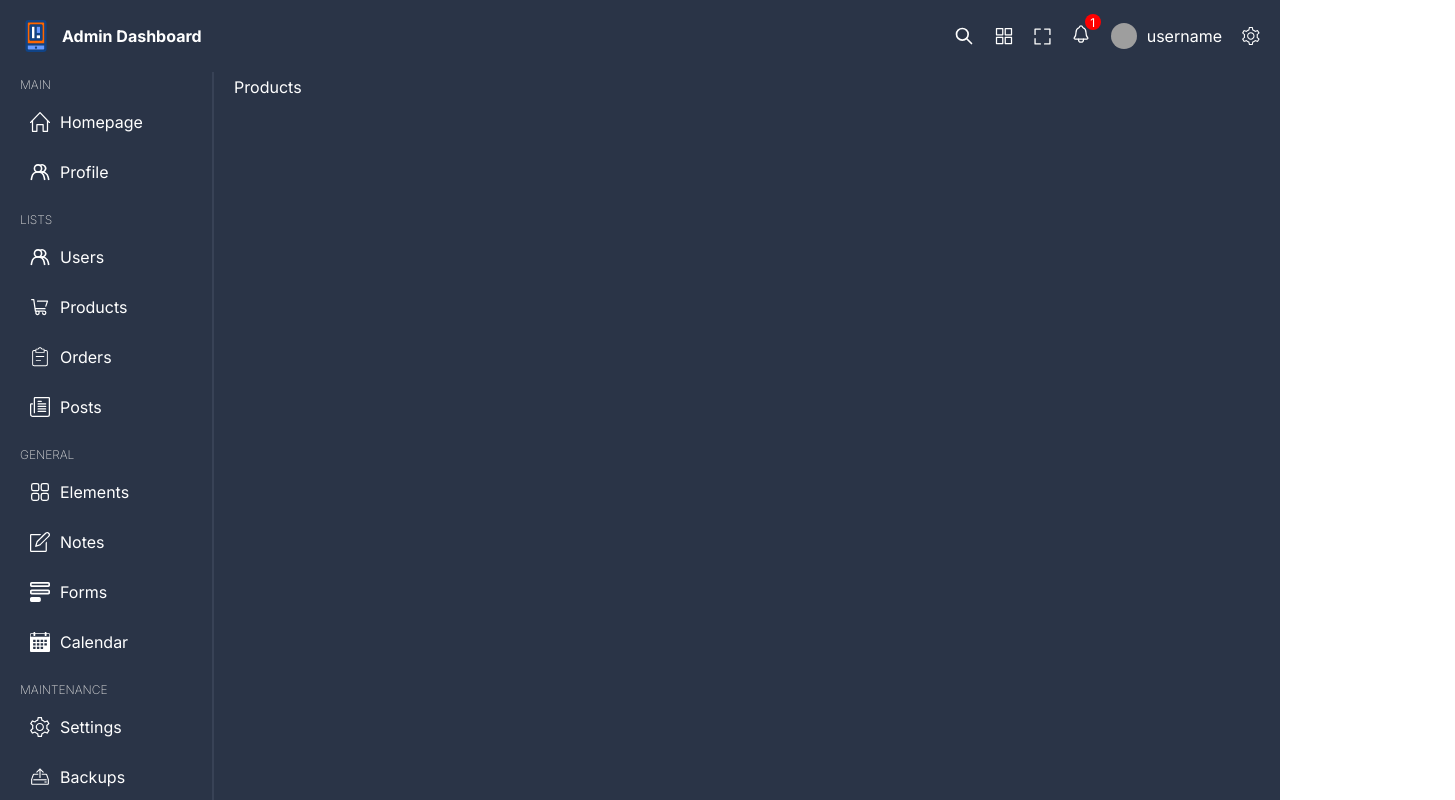
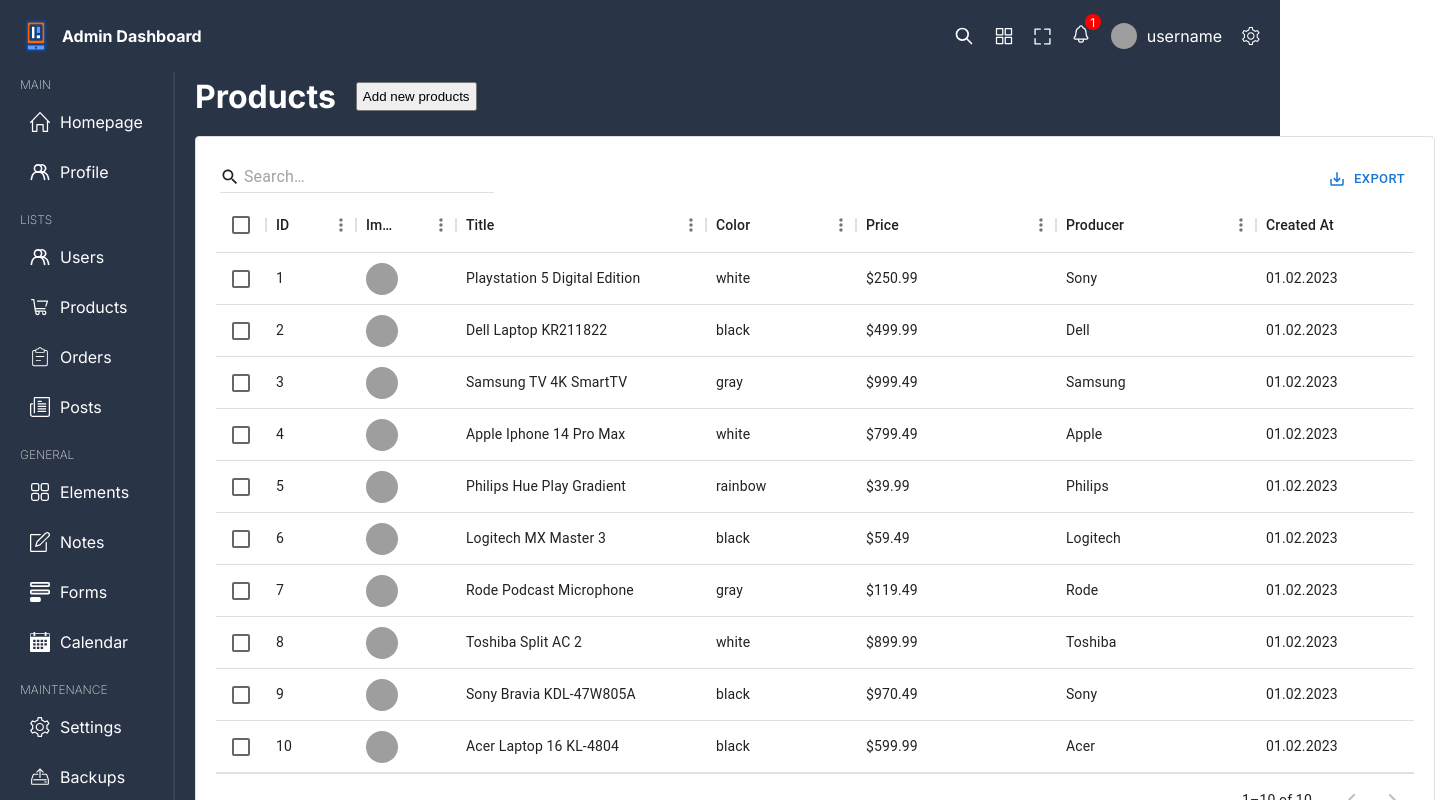
Before and after one commit to SuhailRazi/Admin-Dashboard, a React (Vite) app: page /products in a window 1280 px wide. Shown: the top 800 px of the page, 1455 px wide, since content can reach past the window. Built offline with nearby package versions, Linux system fonts and the light colour scheme; grey boxes are pictures that could not be loaded.

Commit message:
navigation to reusable dialog bpx and to single page

```diff
--- a/src/pages/products/Products.tsx
+++ b/src/pages/products/Products.tsx
@@ -1,9 +1,71 @@
-import './products.scss'
+import { useState } from "react";
+import "./products.scss";
+import DataTable from "../../components/dataTable/DataTable";
+import Add from "../../components/add/Add";
+import { GridColDef } from "@mui/x-data-grid";
+import { products } from "../../data";
+
+const columns: GridColDef[] = [
+  { field: "id", headerName: "ID", width: 90 },
+  {
+    field: "img",
+    headerName: "Image",
+    width: 100,
+    renderCell: (params) => {
+      return <img src={params.row.img || "/noavatar.png"} alt="" />;
+    },
+  },
+  {
+    field: "title",
+    type: "string",
+    headerName: "Title",
+    width: 250,
+  },
+  {
+    field: "color",
+    type: "string",
+    headerName: "Color",
+    width: 150,
+  },
+  {
+    field: "price",
+    type: "string",
+    headerName: "Price",
+    width: 200,
+  },
+  {
+    field: "producer",
+    headerName: "Producer",
+    type: "string",
+    width: 200,
+  },
+  {
+    field: "createdAt",
+    headerName: "Created At",
+    width: 200,
+    type: "string",
+  },
+  {
+    field: "inStock",
+    headerName: "In Stock",
+    width: 150,
+    type: "boolean",
+  },
+];
 
 const Products = () => {
+  const [open, setOpen] = useState(false);
+
   return (
-    <div className='products'>Products</div>
-  )
-}
+    <div className="products">
+      <div className="info">
+        <h1>Products</h1>
+        <button onClick={() => setOpen(true)}>Add new products</button>
+      </div>
+      <DataTable slug="products" columns={columns} rows={products} />
+      {open && <Add slug="products" columns={columns} setOpen={setOpen} />}
+    </div>
+  );
+};
 
-export default Products
+export default Products;
--- a/src/pages/products/products.scss
+++ b/src/pages/products/products.scss
@@ -1,3 +1,13 @@
-.products{
+.products {
+  .info {
+    display: flex;
+    align-items: center;
+    gap: 20px;
+    margin-bottom: 20px;
 
+    button {
+      padding: 5px;
+      cursor: pointer;
+    }
+  }
 }
--- a/src/pages/users/Users.tsx
+++ b/src/pages/users/Users.tsx
@@ -2,6 +2,8 @@ import { GridColDef } from "@mui/x-data-grid";
 import DataTable from "../../components/dataTable/DataTable";
 import "./users.scss";
 import { userRows } from "../../data";
+import { useState } from "react";
+import Add from "../../components/add/Add";
 
 const columns: GridColDef[] = [
   { field: "id", headerName: "ID", width: 90 },
@@ -52,13 +54,16 @@ const columns: GridColDef[] = [
 ];
 
 const Users = () => {
+  const [open, setOpen] = useState(false);
+
   return (
     <div className="users">
       <div className="info">
         <h1>Users</h1>
-        <button>Add new users</button>
+        <button onClick={() => setOpen(true)}>Add new users</button>
       </div>
       <DataTable slug="users" columns={columns} rows={userRows} />
+      {open && <Add slug="users" columns={columns} setOpen={setOpen} />}
     </div>
   );
 };
```
